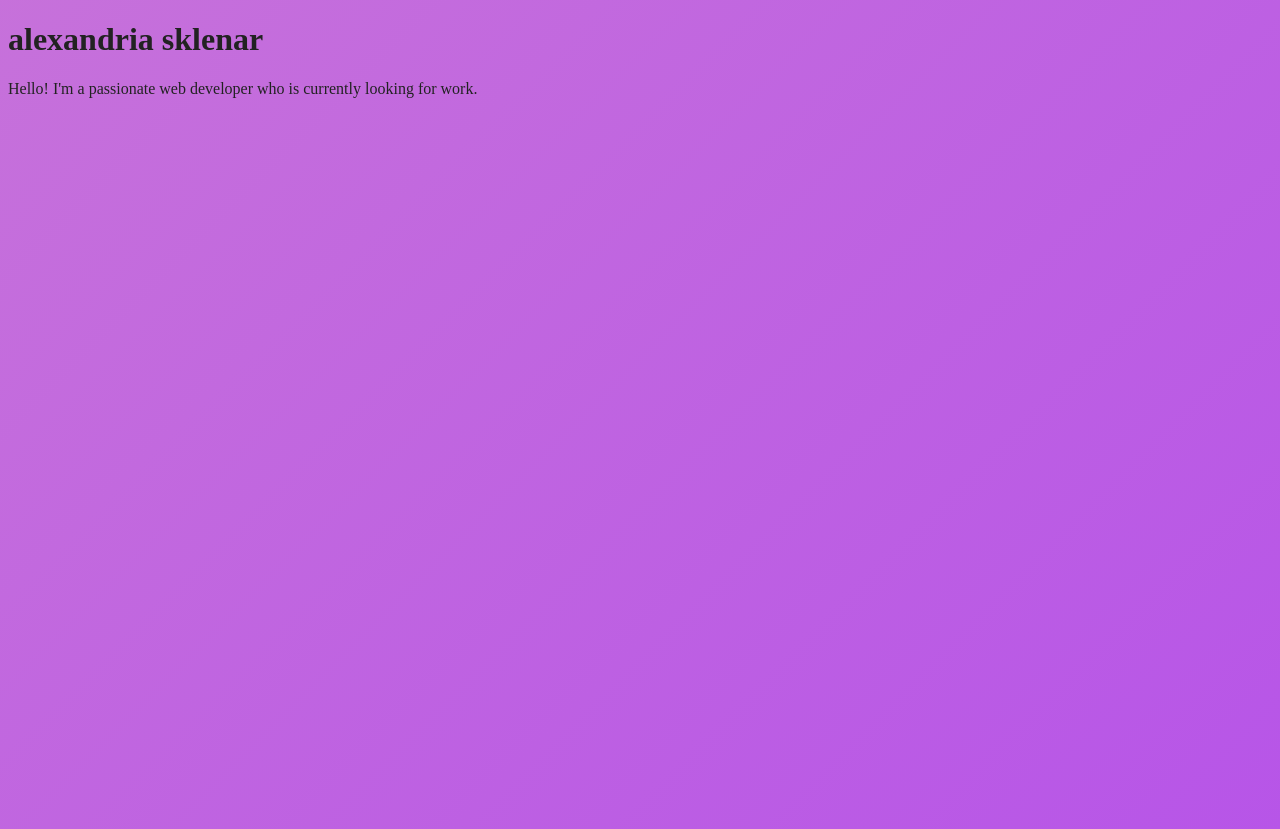
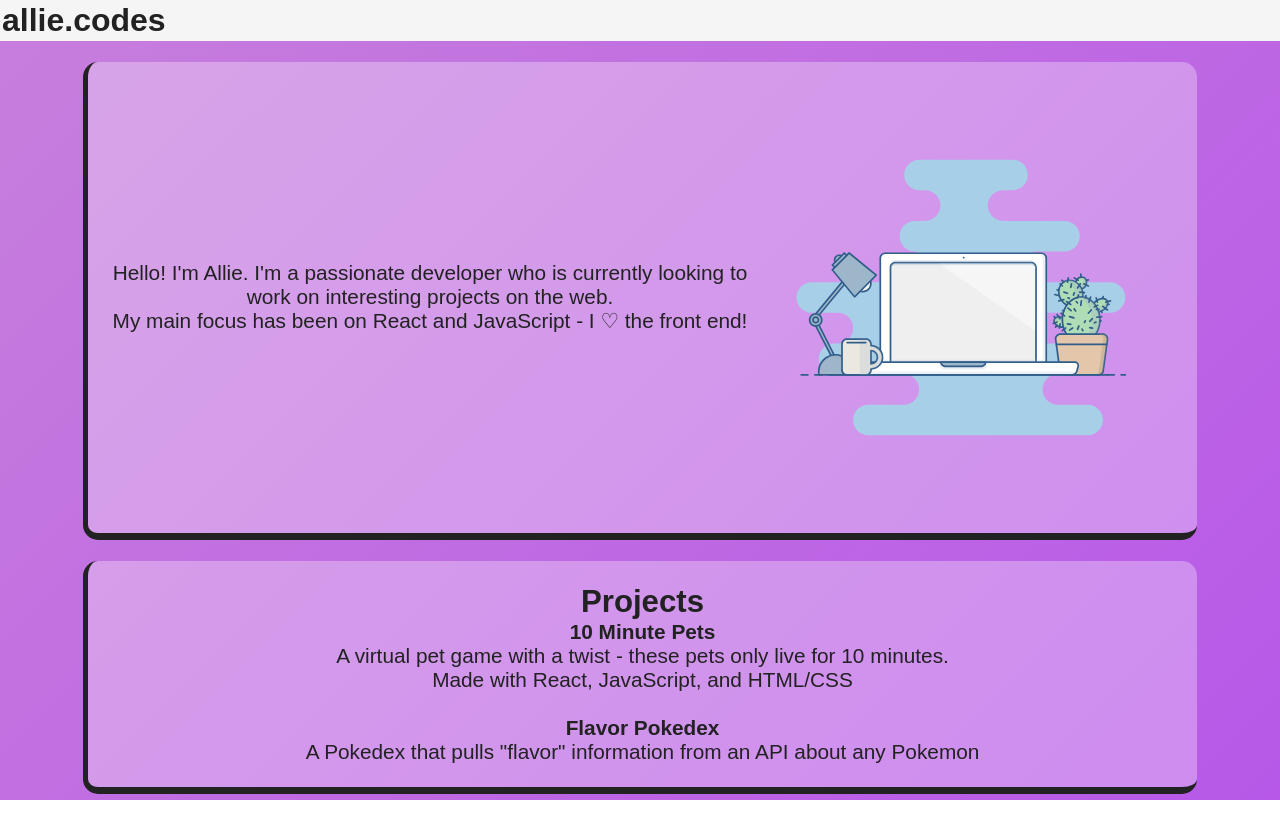
Before and after one commit to allie-codes/personal-site, a plain HTML site: page index.html in a window 1280 px wide. After the commit the page ends 800 px from the top, so only its background shows below. Drawn offline with Linux system fonts and the light colour scheme; a web font is replaced by a local one.

Commit message:
add styling and content

```diff
--- a/index.html
+++ b/index.html
@@ -4,13 +4,47 @@
     <meta charset="UTF-8" />
     <meta http-equiv="X-UA-Compatible" content="IE=edge" />
     <meta name="viewport" content="width=device-width, initial-scale=1.0" />
+    <link
+      href="https://api.fontshare.com/css?f[]=satoshi@400,700&display=swap"
+      rel="stylesheet"
+    />
     <title>hello 🐸</title>
     <link rel="stylesheet" href="style.css" />
   </head>
   <body>
-    <h1>alexandria sklenar</h1>
-    <p>
-      Hello! I'm a passionate web developer who is currently looking for work.
-    </p>
+    <header>
+      <h1>allie.codes</h1>
+    </header>
+    <main>
+      <section class="intro-section">
+        <div>
+          <p>
+            Hello! I'm Allie. I'm a passionate developer who is currently
+            looking to work on interesting projects on the web.
+          </p>
+          <p>
+            My main focus has been on React and JavaScript - I ♡ the front end!
+          </p>
+        </div>
+        <img class="laptop-img" src="laptop.svg" />
+      </section>
+      <!-- <section>
+        <h2>Skills</h2>
+      </section> -->
+      <section>
+        <h2>Projects</h2>
+        <h4>10 Minute Pets</h4>
+        <p>
+          A virtual pet game with a twist - these pets only live for 10 minutes.
+        </p>
+        <p>Made with React, JavaScript, and HTML/CSS</p>
+        <br />
+        <h4>Flavor Pokedex</h4>
+        <p>
+          A Pokedex that pulls "flavor" information from an API about any
+          Pokemon
+        </p>
+      </section>
+    </main>
   </body>
 </html>
--- a/style.css
+++ b/style.css
@@ -1,15 +1,49 @@
-.* {
+* {
   margin: 0;
   padding: 0;
   box-sizing: border-box;
 }
 
 body {
-  background: linear-gradient(-45deg, #b14aed, #c874d9, #e1bbc9);
+  background: linear-gradient(-45deg, #b14aed, #e1bbc9);
   background-size: 300% 300%;
   animation: gradient 10s ease infinite;
   height: 100vh;
   color: #222;
+  font-family: "Satoshi", sans-serif;
+}
+
+header {
+  background-color: whitesmoke;
+  padding: 2px;
+}
+
+main {
+  text-align: center;
+  /* padding: 2%; */
+  margin: 0 3em;
+  font-size: 1.3rem;
+}
+
+.intro-section {
+  display: flex;
+  align-items: center;
+  justify-content: center;
+}
+
+.laptop-img {
+  max-width: 40%;
+  /* float: right; */
+}
+
+section {
+  padding: 2%;
+  margin: 1em;
+  border-bottom: 7px solid #222;
+  border-left: 5px solid #222;
+  border-bottom-left-radius: 15px;
+  background-color: rgba(255, 255, 255, 0.3);
+  border-radius: 15px;
 }
 
 @keyframes gradient {
```
Also changed, not shown: laptop.svg (added).
